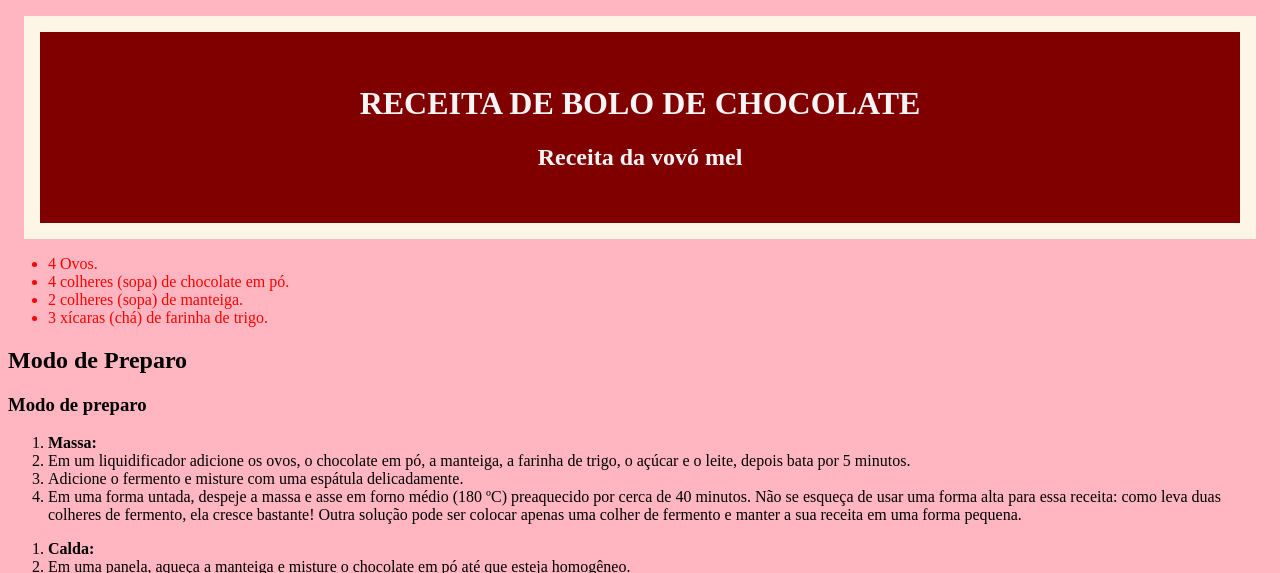
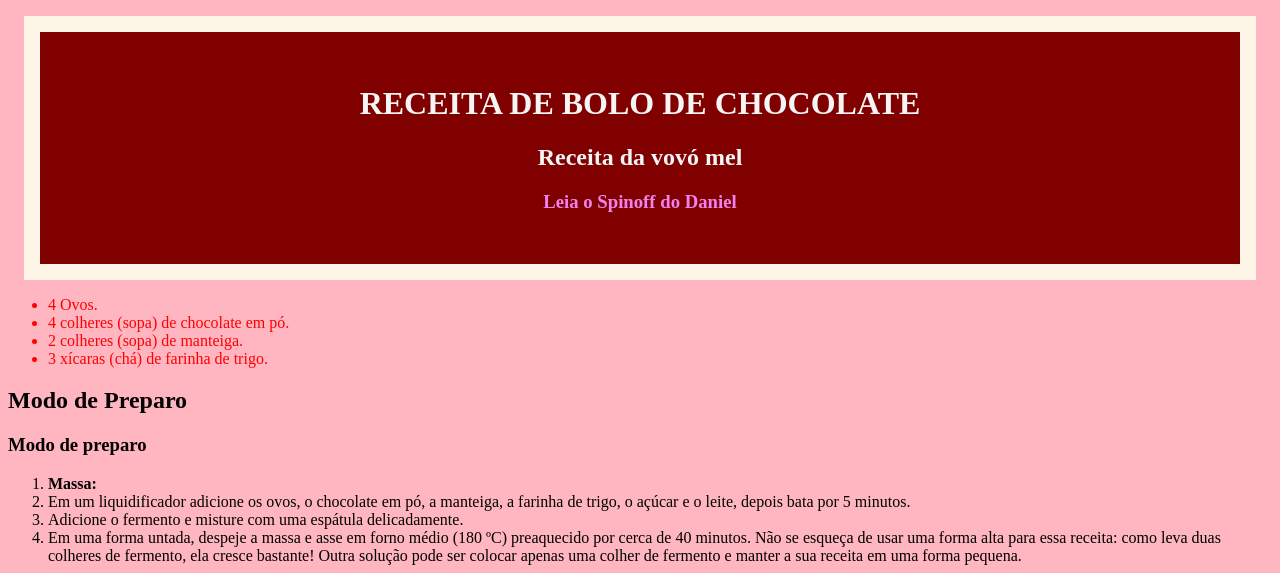
Before and after one commit to Dan1e1rodrigues/Atividades-faculdade-de-web-, a plain HTML site: page Pasta dos arquivos/tabela.html in a window 1280 px wide. Shown: the top 573 px of the page. Drawn offline with Linux system fonts and the light colour scheme.

Commit message:
Update tabela.html

```diff
--- a/Pasta dos arquivos/tabela.html
+++ b/Pasta dos arquivos/tabela.html
@@ -6,12 +6,18 @@
         <meta name="viewport" content="width=device-width, initial-scale=1.0">
         <title>Receita de bolo de chocolate</title>
         <link href="tabela.css" rel="stylesheet">
+        <style>
+            #somacor{
+                color:violet;
+            }
+        </style>
     </head>
 
     <body>
         <div id="cabecario">
         <h1>RECEITA DE BOLO DE CHOCOLATE</h1>
             <h2>Receita da vovó mel</h2>
+                <h3 id="somacor">Leia o Spinoff do Daniel</h3>
         </div>
 
         <!--Receitas ingredientes-->
@@ -89,5 +95,9 @@
             <p>Lorem ipsum dolor sit amet consectetur adipisicing elit. Aut nulla fugiat adipisci rerum dolorum facere nihil molestias cumque ullam, sapiente voluptate. Ipsum, possimus inventore qui nam quam vel totam amet.</p>
             <p>Lorem ipsum dolor sit amet, consectetur adipisicing elit. Sint eaque, nesciunt quia fugiat non cum quos ducimus deserunt incidunt ea laborum provident nulla laudantium saepe consequatur ut nobis quidem! Tempora!</p>
         </span>
+
+        <span>
+            <p style="color:blue; border:solid green 4px;">Lorem ipsum dolor sit amet consectetur adipisicing elit. Dicta nostrum natus quia quam explicabo? Sequi dolores vel, eaque cumque molestiae cum ratione exercitationem in magnam unde consequuntur, iusto amet animi.</p>
+        </span>
     </body>
 </html>
```
